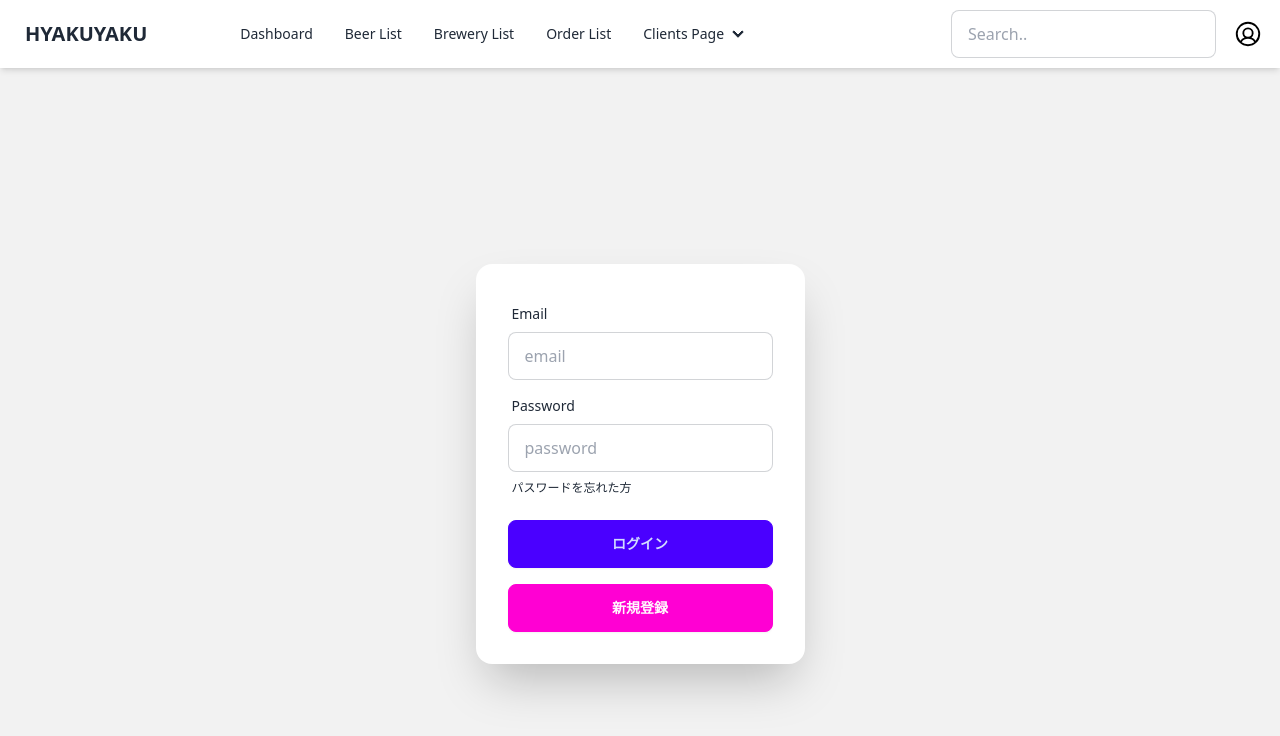
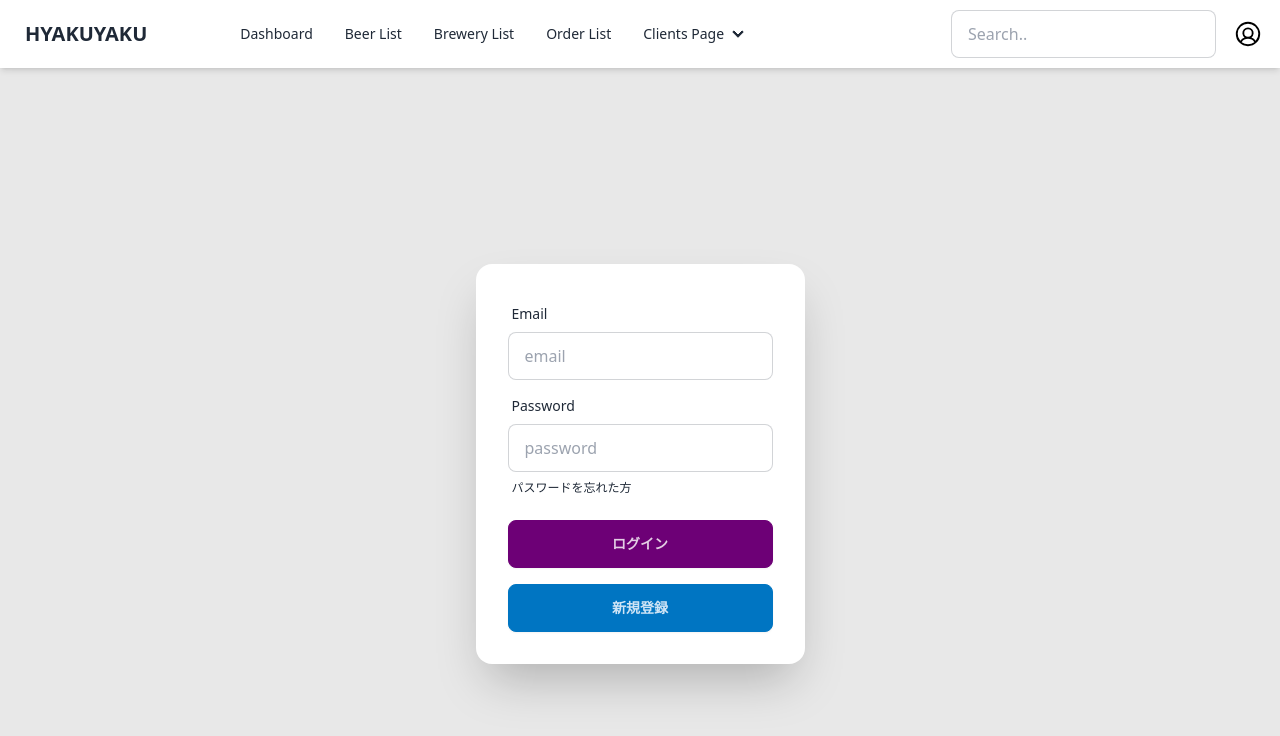
Before and after one commit to chell2/HYAKUYAKU, a Next.js app: page /login in a window 1280 px wide. Shown: the top 736 px of the page. Built offline with nearby package versions, Linux system fonts and the light colour scheme; what @supabase/auth-helpers-nextjs would draw is missing.

Commit message:
themesの追加

```diff
--- a/app/layout.tsx
+++ b/app/layout.tsx
@@ -25,7 +25,7 @@ export default function RootLayout({
   children: React.ReactNode;
 }>) {
   return (
-    <html lang="ja">
+    <html lang="ja" data-theme="fantasy">
       <body
         className={`${geistSans.variable} ${geistMono.variable} antialiased`}
       >
--- a/tailwind.config.ts
+++ b/tailwind.config.ts
@@ -22,5 +22,8 @@ const config: Config = {
     },
   },
   plugins: [daisyui, typography],
+  daisyui: {
+    themes: ['light', 'dark', 'cupcake', 'fantasy', 'winter'],
+  },
 };
 export default config;
```
